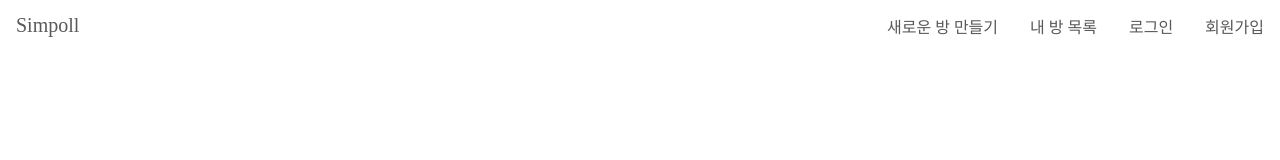
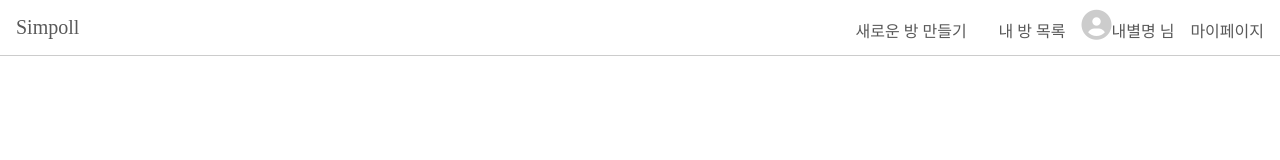
Before and after one commit to MJhgu1/simpoll, a plain HTML site: page template02.html in a window 1280 px wide. Drawn offline with Linux system fonts and the light colour scheme.

Commit message:
edit template02

```diff
--- a/template02.html
+++ b/template02.html
@@ -4,30 +4,36 @@
     <meta charset="UTF-8">
     <meta name="viewport" content="width=device-width, initial-scale=1.0">
     <meta http-equiv="X-UA-Compatible" content="ie=edge">
+    <script src="https://kit.fontawesome.com/228af79543.js" crossorigin="anonymous"></script>
     <title>Simpoll</title>
     <style>
 
   body {
     margin: 0;
   }
+  div.header {
+    border-bottom: 1px solid #ccc;
+  }
   ul.topnav {
     list-style-type: none;
     margin: 0;
     padding: 0;
     overflow: hidden;
+    float: right;
   }
   ul.topnav li {
-    float: right;
+    float: left;
   }
-  ul.topnav li a {
+  ul.topnav li a{
     display: block;
     text-align: center;
-    padding: 14px 16px;
+    padding: 18px 16px;
     text-decoration: none;
   }
-  ul.topnav li.title {
-    float: left;
+  span.title{
+    display: inline-block;
     font-size: 20px;
+    padding: 16px 16px;
   }
   a:link{
     text-decoration: none;
@@ -37,20 +43,37 @@
     text-decoration: none;
     color: #595959;
   }
+  i {
+    color: #ccc;
+    padding: 10px 0px;
+    font-size: 30px;
+  }
+  a.nickname {
+    float: right;
+  }
+  ul.topnav li a.nickname {
+    padding: 18px 0px;
+  }
 @media screen and (max-width: 600px) {
-  ul.topnav li.title,
+  span.title {text-align: center; display:block;}
+  ul.topnav li.right {float: none;}
   ul.topnav li {float: none;}
+  ul.topnav{float: none;}
+  ul.topnav #info {display: none;}
 }
     </style>
     <link rel="stylesheet" href="style.css">
 </head>
 <body>
-<ul class="topnav">
-    <li class="title"><a href="#">Simpoll</a></li>
-    <li><a href="#">회원가입</a></li>
-    <li><a href="#">로그인</a></li>
-    <li><a href="#">내 방 목록</a></li>
-    <li><a href="#">새로운 방 만들기</a></li>
-</ul>
+  <div class="header">
+    <span class="title"><a href="#">Simpoll</a></span>
+    <ul class="topnav">
+      <li class="right"><a href="#">새로운 방 만들기</a></li>
+      <li class="right"><a href="#">내 방 목록</a></li>
+      <li id="info" class="right"><i class="fas fa-user-circle"></i><a class="nickname" href="#">내별명 님</a></li>
+      <li class="right"><a href="#">마이페이지</a></li>
+    </ul>
+  </div>
+
 </body>
 </html>
```
Also changed, not shown: make_room.html (+17 -4 lines), template01.html (+1 -1 lines).
